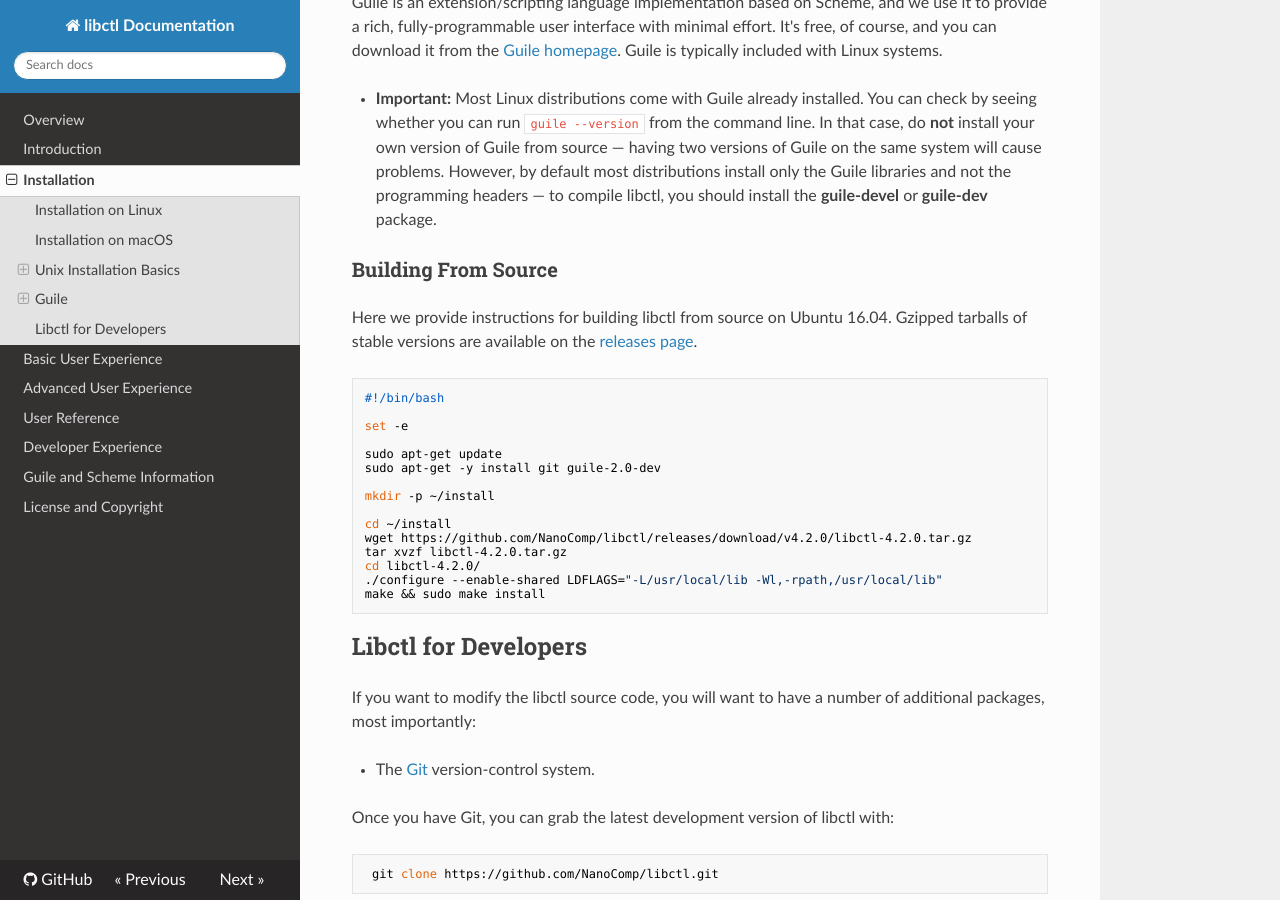
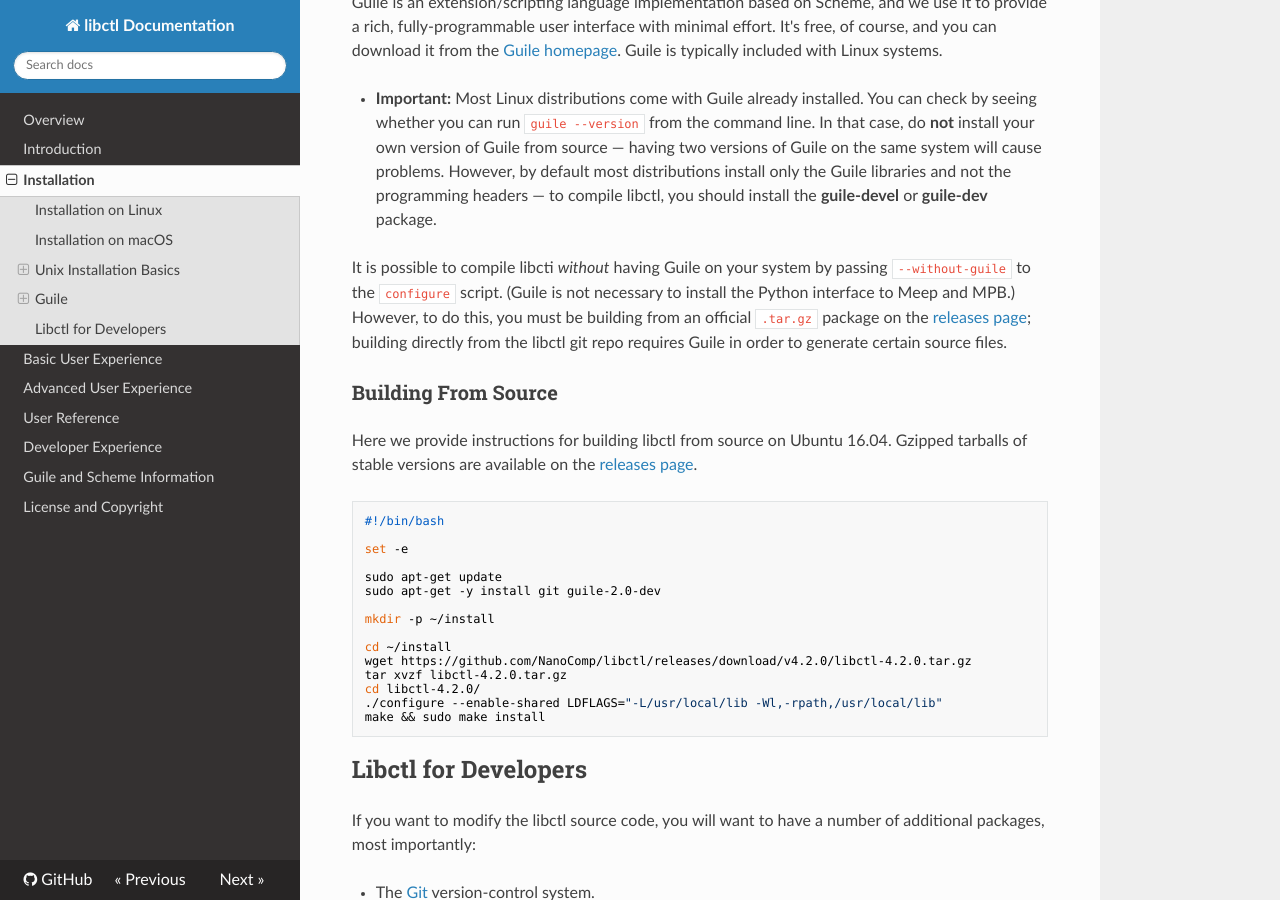
Before and after one commit to NanoComp/libctl, an MkDocs documentation site: the page built from doc/docs/Installation.md, in a window 1280 px wide and 900 px high, scrolled down 3188 px. Built offline with MkDocs 1.6.1, drawn with Linux system fonts in a browser that asks for light colours; nearby versions of some CDN libraries; old or Windows-style settings are respelled for this version of MkDocs.

Commit message:
notes on --without-guile

```diff
--- a/doc/docs/Installation.md
+++ b/doc/docs/Installation.md
@@ -85,6 +85,8 @@
 
 - **Important:** Most Linux distributions come with Guile already installed. You can check by seeing whether you can run `guile --version` from the command line. In that case, do **not** install your own version of Guile from source &mdash; having two versions of Guile on the same system will cause problems. However, by default most distributions install only the Guile libraries and not the programming headers &mdash; to compile libctl, you should install the **guile-devel** or **guile-dev** package.
 
+It is possible to compile libcti *without* having Guile on your system by passing `--without-guile` to the `configure` script.   (Guile is not necessary to install the Python interface to Meep and MPB.)   However, to do this, you must be building from an official `.tar.gz` package on the [releases page](https://github.com/NanoComp/libctl/releases); building directly from the libctl git repo requires Guile in order to generate certain source files.
+
 ### Building From Source
 
 Here we provide instructions for building libctl from source on Ubuntu 16.04. Gzipped tarballs of stable versions are available on the [releases page](https://github.com/NanoComp/libctl/releases).
```
